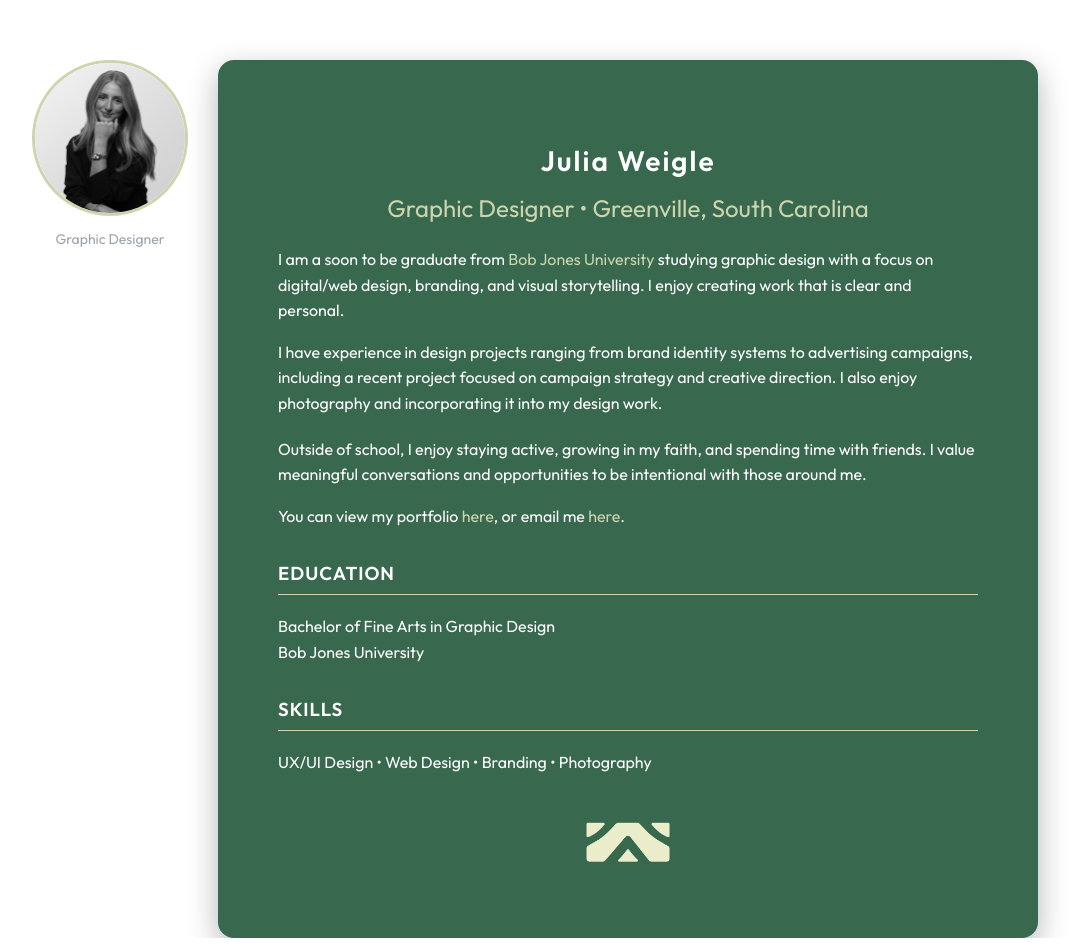
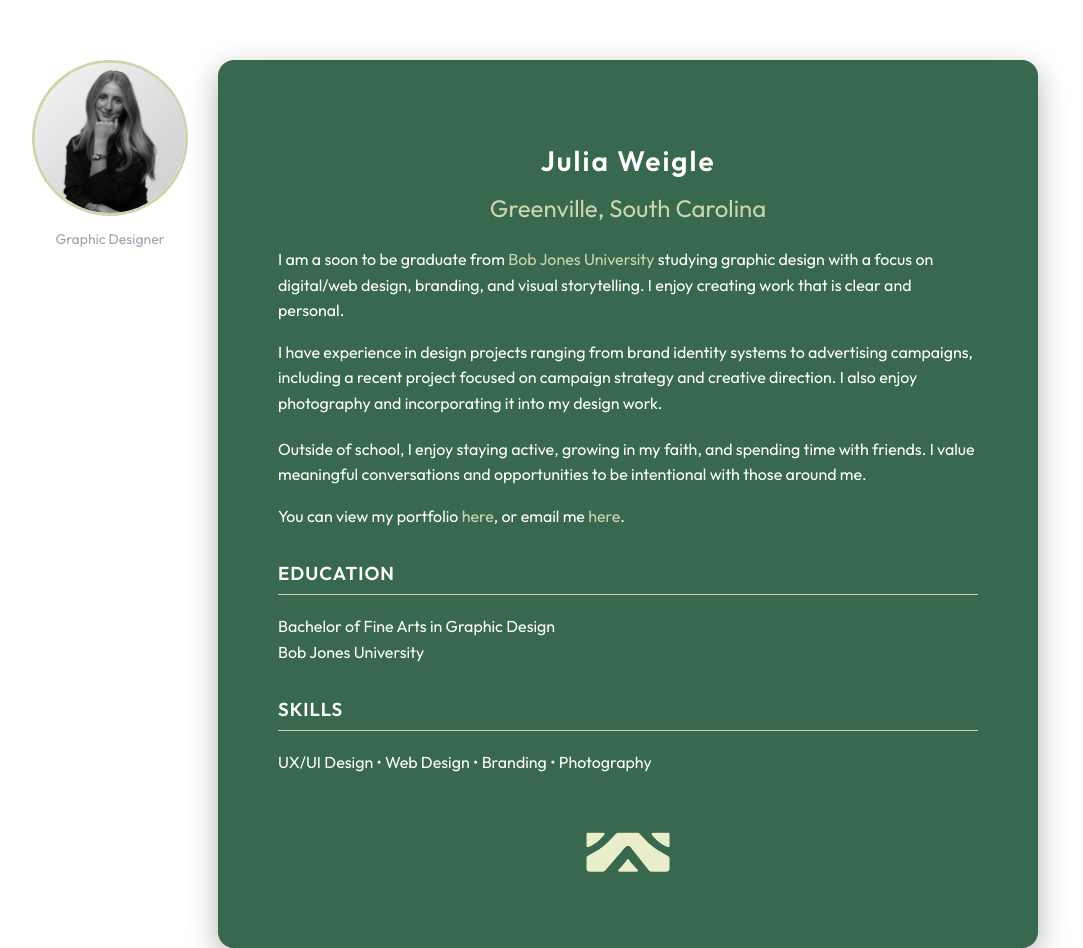
Before and after one commit to juliaweigle/juliaweigle.github.io, a plain HTML site: page index.html in a window 1280 px wide. Shown: the whole page, without its empty margins (105-1188 px from the left). Drawn offline with Linux system fonts and the light colour scheme.

Commit message:
Update index.html

```diff
--- a/index.html
+++ b/index.html
@@ -90,9 +90,8 @@
             margin-top: 20px;
         }
 
-        /* NEW: logo at bottom of card */
         .bottom-logo {
-            margin-top: 40px;
+            margin-top: 50px;
             text-align: center;
         }
 
@@ -127,7 +126,7 @@
         <div id="content">
 
             <h1>Julia Weigle</h1>
-            <h2>Graphic Designer • Greenville, South Carolina</h2>
+            <h2>Greenville, South Carolina</h2>
 
             <div class="section">
                 <p>
```
